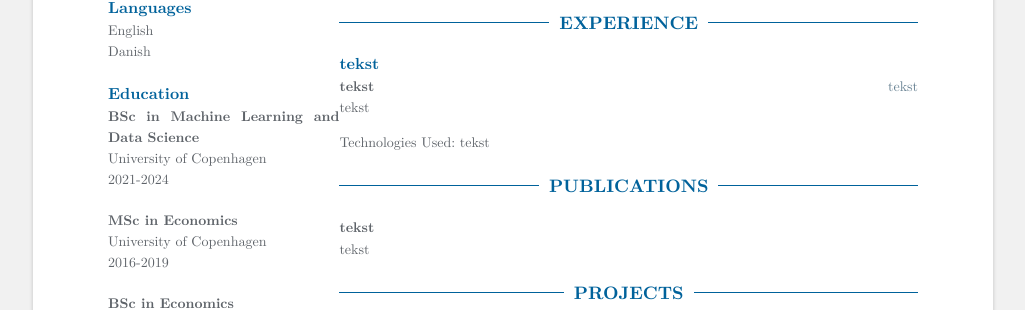
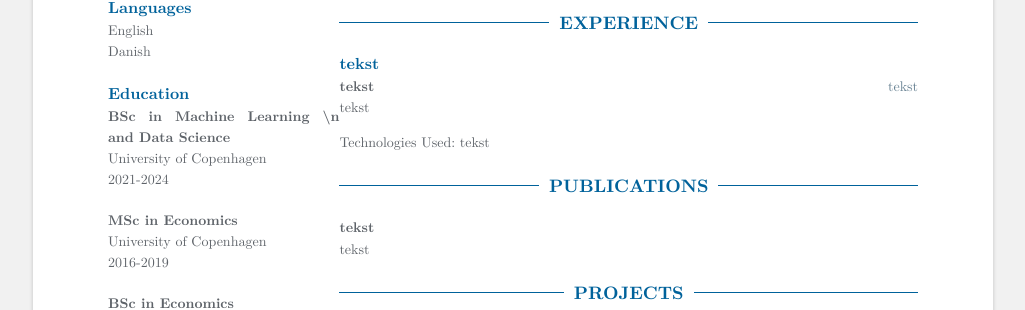
Before and after one commit to Woergaard/Woergaard.github.io, a Jekyll site: the page built from index.html, in a window 1280 px wide. Shown: the part 265-575 px from the top of the page, without its empty margins (127-1152 px from the left). Built offline with Jekyll 4.4.1, drawn with Linux system fonts in a browser that asks for light colours.

Commit message:
Updating

```diff
--- a/_data/data.yml
+++ b/_data/data.yml
@@ -15,7 +15,7 @@ languages:
   - idiom: Danish
 
 education:
-  - degree: BSc in Machine Learning and Data Science
+  - degree: BSc in Machine Learning \n and Data Science
     time: 2021-2024
     university: University of Copenhagen
 
```
